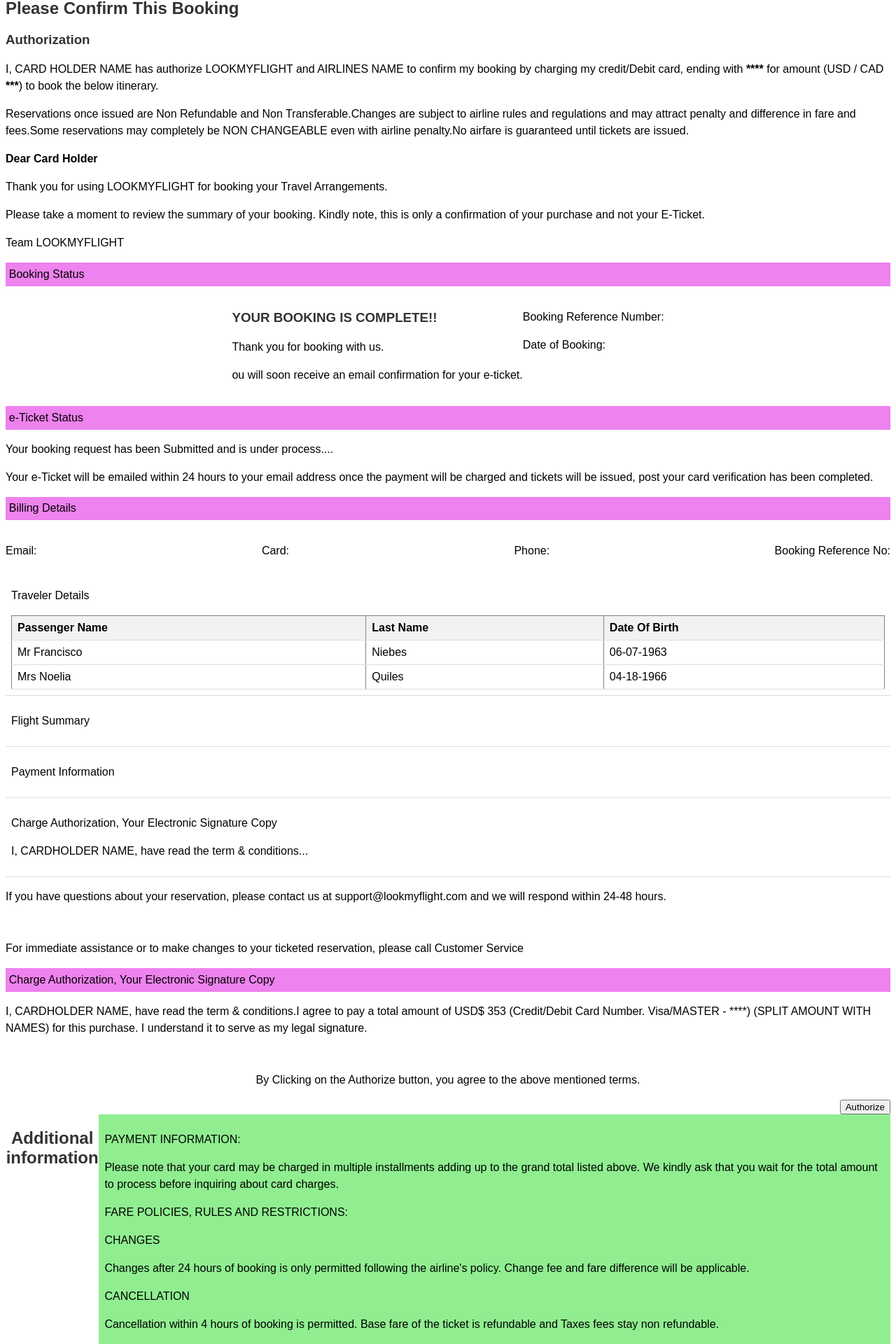
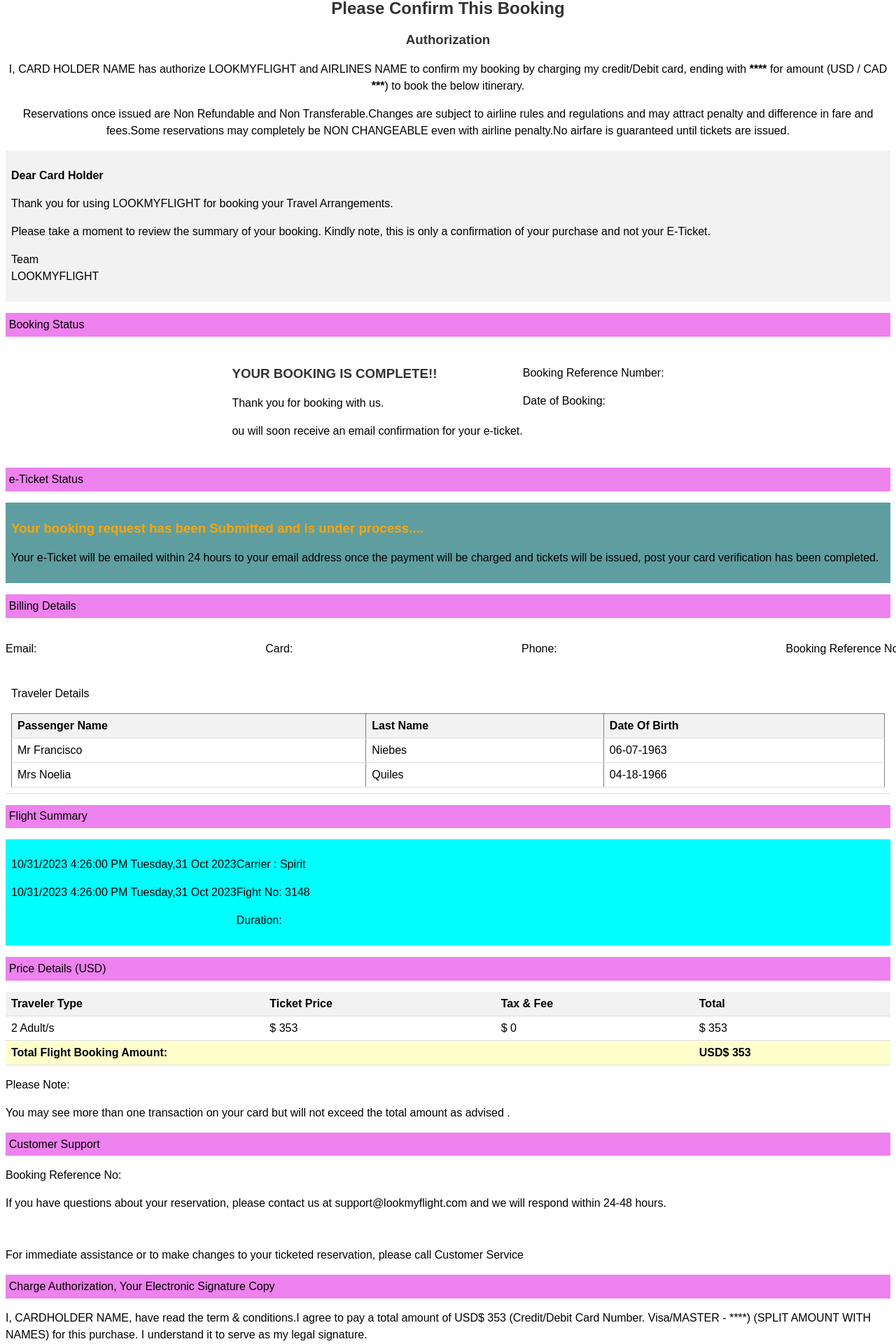
Before and after one commit to abbyswag/lookmyflight, a Django app: template flightdesk/templates/email_templates/booking_status_change.html in a window 1280 px wide. Shown: the part 163-2083 px from the top of the page at 70% size. Run offline with Django 4.2, Linux system fonts and the light colour scheme; the template is opened without the code that fills it, so the values that code supplies are empty.

Commit message:
email format

```diff
--- a/flightdesk/templates/email_templates/booking_status_change.html
+++ b/flightdesk/templates/email_templates/booking_status_change.html
@@ -56,25 +56,25 @@
     </table>
 
     <!-- Authorization Section -->
-    <h2>Please Confirm This Booking</h2>
-    <h3>Authorization</h3>
-    <p>
+    <h2 style="text-align: center;">Please Confirm This Booking</h2>
+    <h3 style="text-align: center;">Authorization</h3>
+    <p style="text-align: center;">
     I, CARD HOLDER NAME has authorize LOOKMYFLIGHT and AIRLINES NAME to confirm my booking by charging my credit/Debit card, ending with <b>****</b> for amount (USD / CAD <b>***</b>) to book the below itinerary.
     </p>
-    <p>
+    <p style="text-align: center;">
     Reservations once issued are Non Refundable and Non Transferable.Changes are subject to airline rules and regulations and may attract penalty and difference in fare and fees.Some reservations may completely be NON CHANGEABLE even with airline penalty.No airfare is guaranteed until tickets are issued.
     </p>
 
-    <div>
+    <div style="padding: 0.5rem; background-color: #f2f2f2;">
         <p><strong>Dear Card Holder</strong></p>
         <p>Thank you for using  LOOKMYFLIGHT   for booking your Travel Arrangements.</p>
         <p>Please take a moment to review the summary of your booking. Kindly note, this is only a confirmation of your purchase and not your E-Ticket.</p>
-        <p>Team LOOKMYFLIGHT</p>
+        <p>Team <br>LOOKMYFLIGHT</p>
     </div>
 
     <!-- Booking Status Section -->
     <p class="highlighted">Booking Status</p>
-    <div style="display: flex; justify-content: center;">
+    <div style="display: flex; justify-content: center; padding: 0.5rem;">
         <div>
             <h3>YOUR BOOKING IS COMPLETE!!</h3>
             <p>Thank you for booking with us. </p>
@@ -93,12 +93,14 @@
     </div>
 
     <p class="highlighted">e-Ticket Status</p>
-    <p>Your booking request has been Submitted and is under process....</p>
-    <p>Your e-Ticket will be emailed within 24 hours to your email address once the payment will be charged and tickets will be issued, post your  card verification has been completed.
-    </p>
+    <div style="padding: 0.5rem; background-color: cadetblue;">
+        <h3 style="color: orange;">Your booking request has been Submitted and is under process....</h3>
+        <p>Your e-Ticket will be emailed within 24 hours to your email address once the payment will be charged and tickets will be issued, post your  card verification has been completed.
+        </p>
+    </div>
 
     <p class="highlighted">Billing Details</p>
-    <div style="display: flex; justify-content: space-between;">
+    <div style="display: flex; justify-content: space-between; width: 100vw;">
         <p>Email: </p>
         <p>Card: </p>
         <p>Phone: </p>
@@ -136,51 +138,59 @@
     </table>
 
     <!-- Flight Summary Section -->
+    <p class="highlighted">Flight Summary</p>
+    <div style="display: flex; padding: 0.5rem; background-color: cyan;">
+        <div>
+            <p>10/31/2023 4:26:00 PM Tuesday,31 Oct 2023</p>
+            <p>10/31/2023 4:26:00 PM Tuesday,31 Oct 2023</p>
+        </div>
+        <div>
+            <p>Carrier : Spirit</p>
+            <p>Fight No: 3148</p>
+            <p>Duration: </p>
+        </div>
+    </div>
 
-    <table width="100%" cellspacing="0" cellpadding="0">
+    <p class="highlighted">Price Details (USD)</p>
+    <table>
         <tr>
-            <td>
-                <p>Flight Summary</p>
-                <!-- Additional flight summary details go here -->
-            </td>
+          <th><strong>Traveler Type</strong></th>
+          <th><strong>Ticket Price</strong></th>
+          <th><strong>Tax & Fee</strong></th>
+          <th><strong>Total</strong></th>
+        </tr>
+        <tr>
+          <td>2 Adult/s</td>
+          <td>$ 353</td>
+          <td>$ 0</td>
+          <td>$ 353</td>
+        </tr>
+        <tr bgcolor="#FFFFCC">
+          <td colspan="3"><strong>Total Flight Booking Amount:</strong></td>
+          <td><strong>USD$ 353</strong></td>
         </tr>
     </table>
+    <p>Please Note:</p>
+    <p> You may see more than one transaction on your card but will not exceed the total amount as advised .
+    </p>
 
-    <!-- Payment Information Section -->
-    <table width="100%" cellspacing="0" cellpadding="0">
-        <tr>
-            <td>
-                <p>Payment Information</p>
-                <!-- Additional payment information details go here -->
-            </td>
-        </tr>
-    </table>
 
-    <!-- Charge Authorization Section -->
-    <table width="100%" cellspacing="0" cellpadding="0">
-        <tr>
-            <td>
-                <p>Charge Authorization, Your Electronic Signature Copy</p>
-                <p>I, CARDHOLDER NAME, have read the term & conditions...</p>
-                <!-- Additional charge authorization details go here -->
-            </td>
-        </tr>
-    </table>
-
+    <p class="highlighted">Customer Support</p>
+    <p>Booking Reference No: </p>
     <p>If you have questions about your reservation, please contact us at support@lookmyflight.com  and we will respond within 24-48 hours.
     </p>
     <br>
     <p>For immediate assistance or to make changes to your ticketed reservation, please call Customer Service
     </p>
+
+
     <p class="highlighted">Charge Authorization, Your Electronic Signature Copy
     </p>
     <p>I, CARDHOLDER NAME, have read the term & conditions.I agree to pay a total amount of USD$ 353 (Credit/Debit Card Number. Visa/MASTER - ****) (SPLIT AMOUNT WITH NAMES) for this purchase. I understand it to serve as my legal signature.</p>
     <br>
     <p style="text-align: center;">By Clicking on the Authorize button, you agree to the above mentioned terms.
     </p>
-    <div style="display: flex; justify-content: flex-end;">
-        <a href="/"><button>Authorize</button></a>
-    </div>
+    <a href="/"><button style="background-color: lightsalmon;">Aknowledge</button></a>
 
     <!-- Additional Information Section -->
     <div style="display: flex; justify-content: center;">
```
